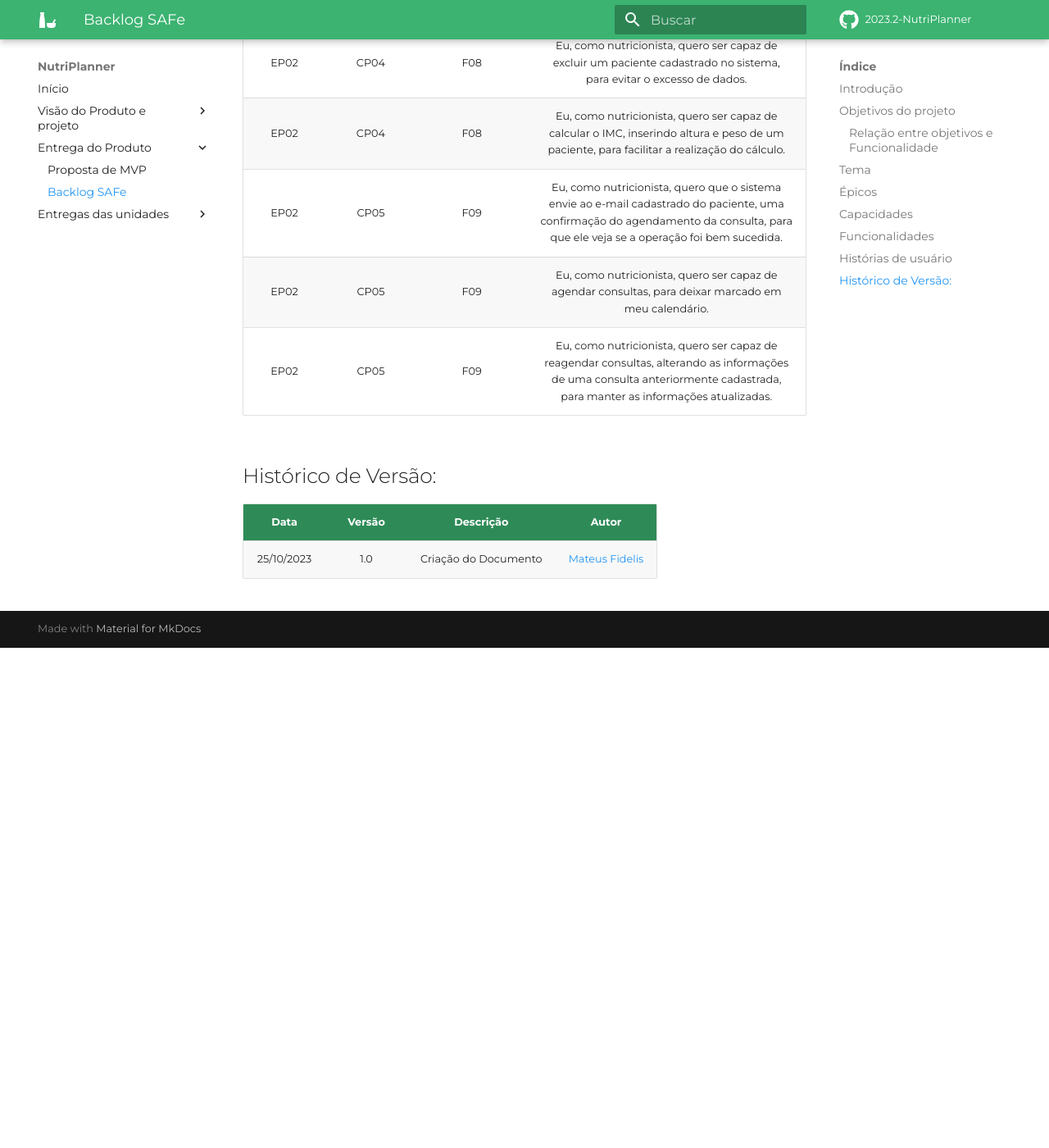
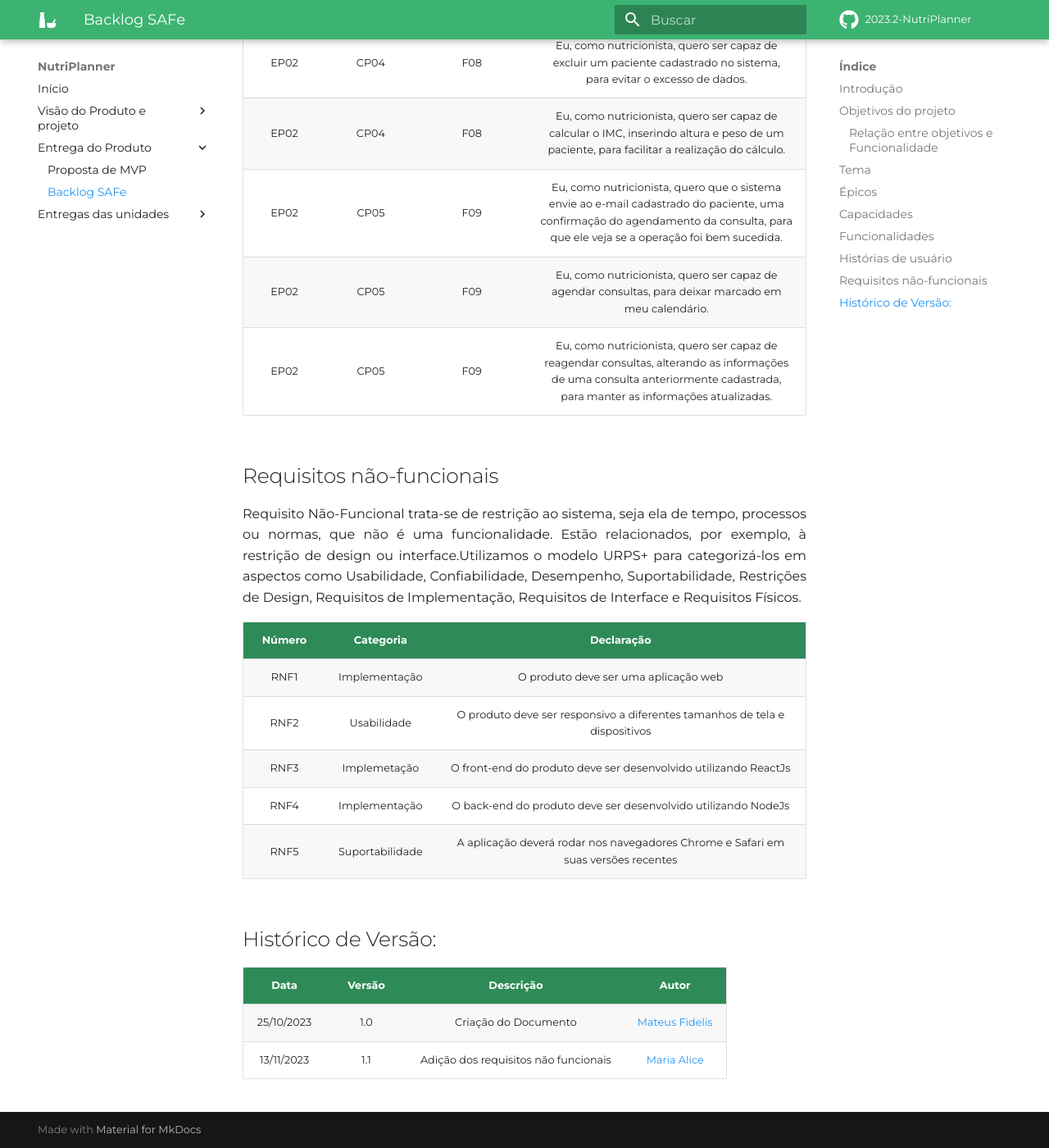
Before and after one commit to mdsreq-fga-unb/2023.2-NutriPlanner, an MkDocs documentation site: the page built from docs/produto/backlog/backlog_safe.md, in a window 1280 px wide and 1400 px high, scrolled down 4713 px. Shown: the whole window at 82% size. Built offline with MkDocs 1.6.1 and Material for MkDocs 9.7.7, drawn with Linux system fonts in a browser that asks for light colours; some web fonts are replaced; comment, search, counter and statistics services are not loaded; before the commit the page ends 5503 px from its top, so only the background shows below that.

Commit message:
docs: Adição dos requisitos não funcionais

```diff
--- a/docs/produto/backlog/backlog_safe.md
+++ b/docs/produto/backlog/backlog_safe.md
@@ -91,8 +91,20 @@ Gestão, análise e armazenamento de dados de pacientes para um consultório de
 | EP02      | CP05           | F09                | Eu, como nutricionista, quero ser capaz de agendar consultas, para deixar marcado em meu calendário.|
 | EP02      | CP05           | F09                | Eu, como nutricionista, quero ser capaz de reagendar consultas, alterando as informações de uma consulta anteriormente cadastrada, para manter as informações atualizadas.|
 
+## Requisitos não-funcionais
+Requisito Não-Funcional trata-se de restrição ao sistema, seja ela de tempo, processos ou normas, que não é uma funcionalidade. Estão relacionados, por exemplo, à restrição de design ou interface.Utilizamos o modelo URPS+ para categorizá-los em aspectos como Usabilidade, Confiabilidade, Desempenho, Suportabilidade, Restrições de Design, Requisitos de Implementação, Requisitos de Interface e Requisitos Físicos.
+
+| Número | Categoria | Declaração |
+| :----: | --------- | ---------- |
+|  RNF1  | Implementação   | O produto deve ser uma aplicação web |
+|  RNF2  | Usabilidade     | O produto deve ser responsivo a diferentes tamanhos de tela e dispositivos |
+|  RNF3  | Implemetação    | O front-end do produto deve ser desenvolvido utilizando ReactJs |
+|  RNF4  | Implementação   | O back-end do produto deve ser desenvolvido utilizando NodeJs |
+|  RNF5  | Suportabilidade | A aplicação deverá rodar nos navegadores Chrome e Safari em suas versões recentes |
+
 ##  Histórico de Versão:
 
 | **Data** | **Versão** | **Descrição** | **Autor** |
 | :--------: | :--------: | :--------:  | :--------: |
 | 25/10/2023 | 1.0 | Criação do Documento  | [Mateus Fidelis](https://github.com/MatsFidelis)  |
+| 13/11/2023 | 1.1 | Adição dos requisitos não funcionais | [Maria Alice](https://github.com/Maliz30) |
```
